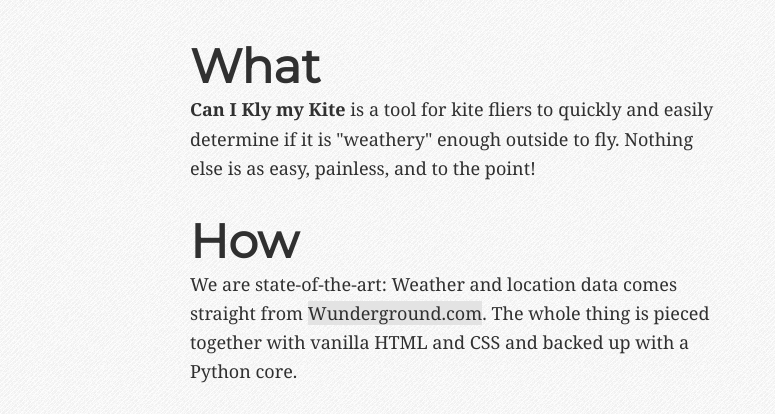
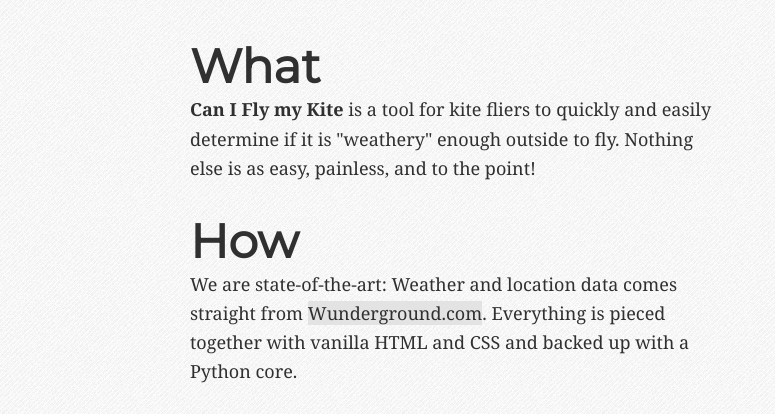
Before and after one commit to joelwilson/caniflymykite, a Flask app: page /about in a window 1280 px wide. Shown: the part 164-578 px from the top of the page, without its empty margins (0-775 px from the left). Run offline with Flask 2, Linux system fonts and the light colour scheme; parts of the project's set-up code (start-up, migrations or seed data) failed here and were passed over; some libraries are stand-ins or nearby versions; some web fonts are replaced.

Commit message:
Minor changes to about page and README file.

```diff
--- a/templates/about.html
+++ b/templates/about.html
@@ -8,10 +8,10 @@
 {% endblock %}
 {% block content %}
 <h2>What</h2>
-<p><em>Can I Kly my Kite</em> is a tool for kite fliers to quickly and easily determine if it is "weathery" enough outside to fly. Nothing else is as easy, painless, and to the point!</p>
+<p><em>Can I Fly my Kite</em> is a tool for kite fliers to quickly and easily determine if it is "weathery" enough outside to fly. Nothing else is as easy, painless, and to the point!</p>
 
 <h2>How</h2>
-<p>We are state-of-the-art: Weather and location data comes straight from <a href="http://www.wunderground.com/?apiref=0fefffb446ca61ee">Wunderground.com</a>. The whole thing is pieced together with vanilla HTML and CSS and backed up with a Python core.</p>
+<p>We are state-of-the-art: Weather and location data comes straight from <a href="http://www.wunderground.com/?apiref=0fefffb446ca61ee">Wunderground.com</a>. Everything is pieced together with vanilla HTML and CSS and backed up with a Python core.</p>
 
 <p>Why not <a href="https://github.com/joelwilson/caniflymykite" target="_blank">Check out the code</a>?</p>
 
--- a/utils.py
+++ b/utils.py
@@ -63,7 +63,7 @@ def ctof(temp, precision=1):
 
 
 def heading(deg):
-    '''Returns a string representation of an numerical direction in degrees.
+    '''Returns a string representation of a numerical direction in degrees.
 
     Examples:
         heading(360) => "N"
@@ -81,6 +81,7 @@ def heading(deg):
         'NW':  (292.6, 337.5),
         'N2':  (337.6, 360.0)
     }
+
     for key, val in head.iteritems():
         if between(deg, *val):
             return 'N' if key == 'N1' or key == 'N2' else key
```
Also changed, not shown: README.md.
